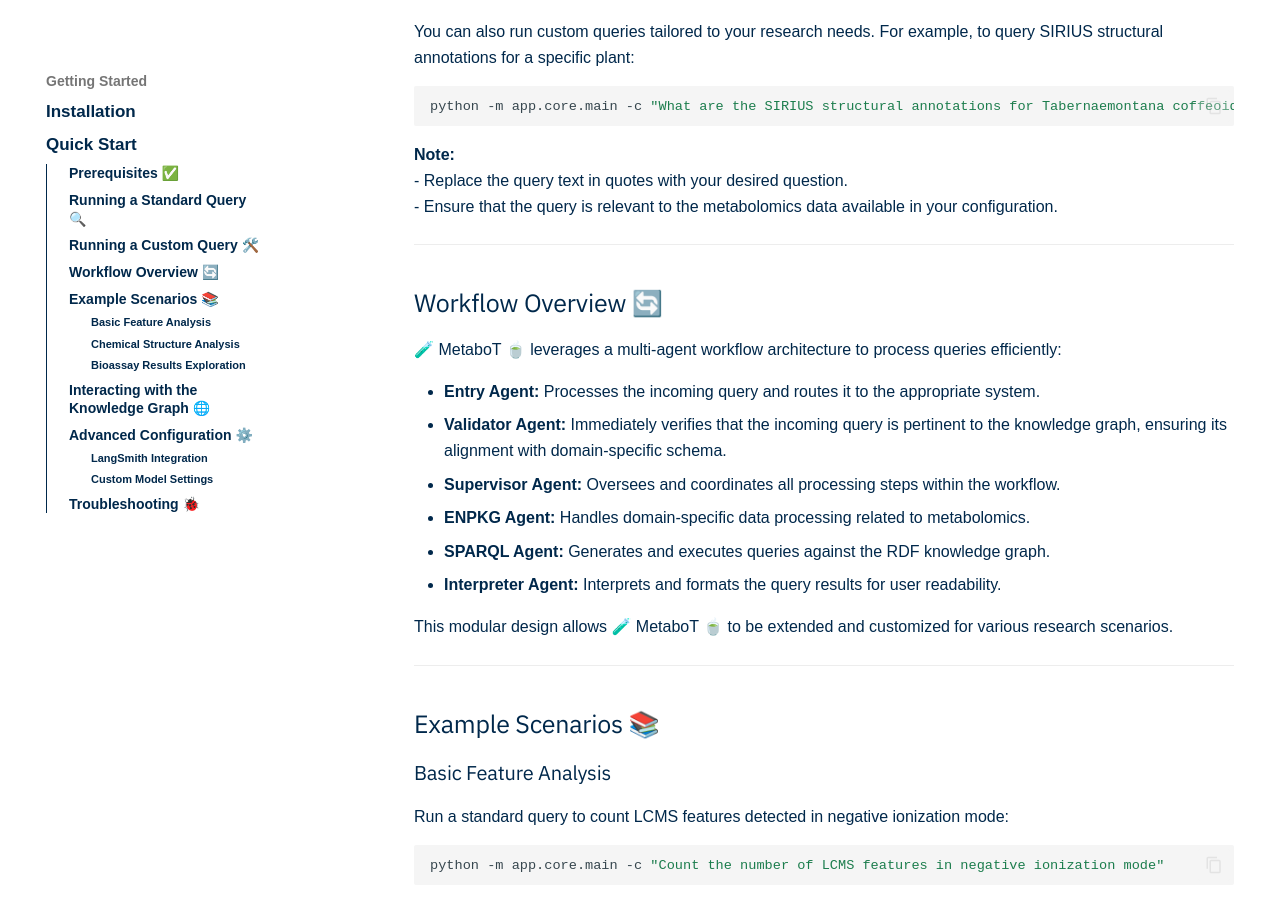
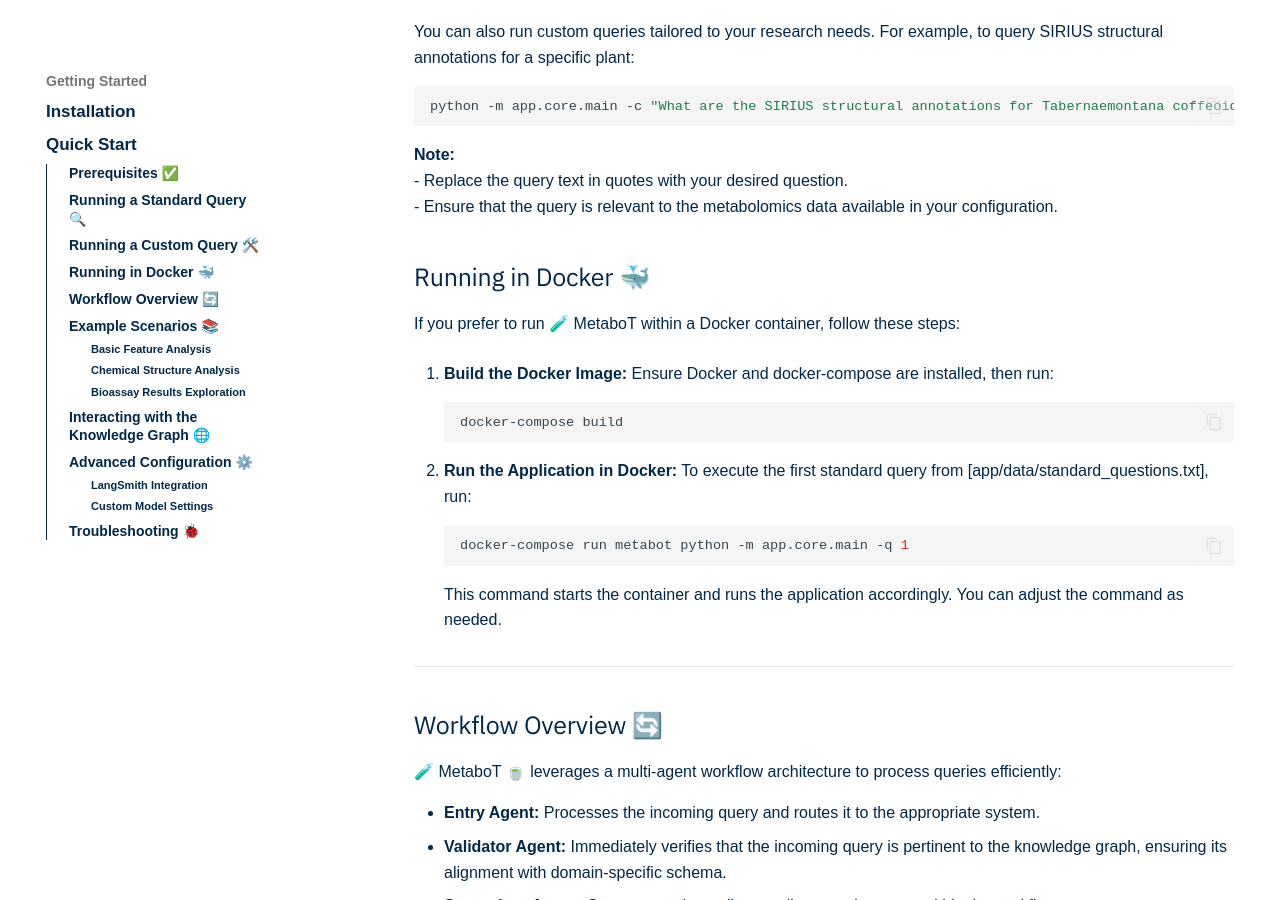
Before and after one commit to HolobiomicsLab/MetaboT, an MkDocs documentation site: the page built from docs/getting-started/quickstart.md, in a window 1280 px wide and 900 px high, scrolled down 1175 px. Built offline with MkDocs 1.6.1 and Material for MkDocs 9.7.7, drawn with Linux system fonts in a browser that asks for light colours; some web fonts are replaced; comment, search, counter and statistics services are not loaded.

Commit message:
Add information regarding docker

````diff
--- a/docs/getting-started/quickstart.md
+++ b/docs/getting-started/quickstart.md
@@ -47,6 +47,23 @@
 **Note:**
 - Replace the query text in quotes with your desired question.
 - Ensure that the query is relevant to the metabolomics data available in your configuration.
+
+## Running in Docker 🐳
+
+If you prefer to run 🧪 MetaboT within a Docker container, follow these steps:
+
+1. **Build the Docker Image:**
+  Ensure Docker and docker-compose are installed, then run:
+  ```bash
+  docker-compose build
+  ```
+
+2. **Run the Application in Docker:**
+  To execute the first standard query from [app/data/standard_questions.txt], run:
+  ```bash
+  docker-compose run metabot python -m app.core.main -q 1
+  ```
+  This command starts the container and runs the application accordingly. You can adjust the command as needed.
 
 ---
 
````
Also changed, not shown: README.md (+22 -0 lines).
